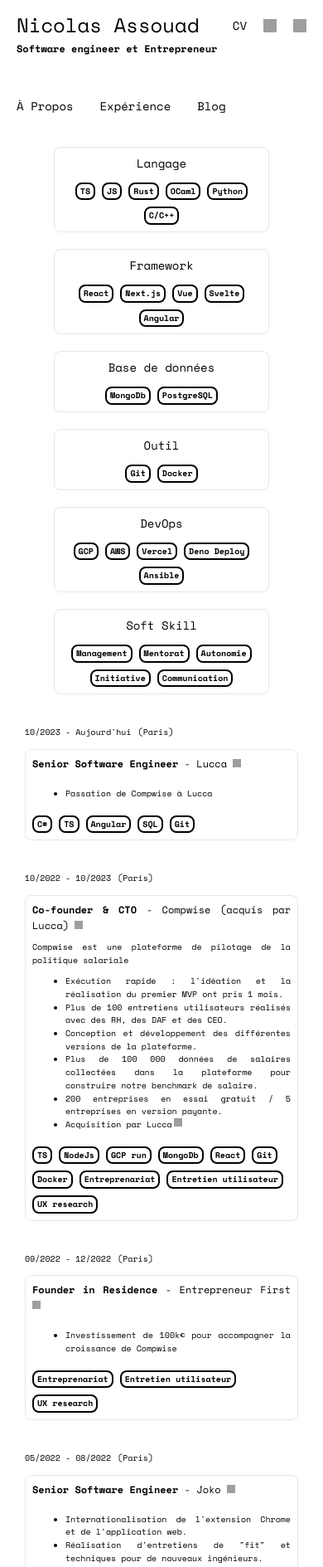
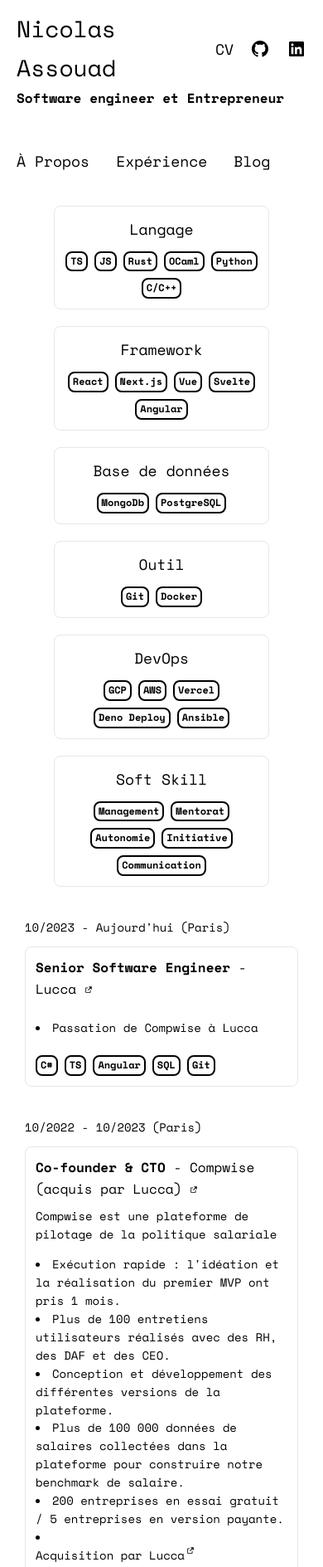
Before and after one commit to fondation451/nicolasassouad.com, a website: page web/fr/experience/index.html in a window 390 px wide. Shown: the top 1889 px of the page at 83% size. Drawn offline with nearby package versions, Linux system fonts and the light colour scheme; grey boxes are pictures that could not be loaded.

Commit message:
Improve readability

```diff
--- a/src/website/buildLink.ts
+++ b/src/website/buildLink.ts
@@ -1,8 +1,8 @@
 import { Language } from "./wordings";
 
 // To test locally
-//const GITHUB_PAGES_URL = "";
-const GITHUB_PAGES_URL = "https://fondation451.github.io/nicolasassouad";
+const GITHUB_PAGES_URL = "";
+//const GITHUB_PAGES_URL = "https://fondation451.github.io/nicolasassouad";
 
 export const buildLink = (path: string, language: Language): string => {
   switch (language) {
--- a/src/website/components/buildBlogPostComponent.ts
+++ b/src/website/components/buildBlogPostComponent.ts
@@ -27,7 +27,7 @@ export const buildBlogPostComponent = ({
           .join("\n")}
       </div>
     </div>
-    <div class="component-text-s" style="display: flex; flex-direction: column; text-align: justify;">
+    <div class="component-text-s" style="display: flex; flex-direction: column;">
       ${post}
     </div>
   `;
--- a/web/blog/index.html
+++ b/web/blog/index.html
@@ -6,7 +6,7 @@
     <meta name="author" content="Nicolas Assouad" />
     <meta name="description" content="Personal Nicolas Assouad website" />
     <meta name="viewport" content="width=device-width, initial-scale=1" />
-    <link rel="icon" type="image/x-icon" href="https://fondation451.github.io/nicolasassouad/public/favicon.ico" />
+    <link rel="icon" type="image/x-icon" href="/public/favicon.ico" />
     <link rel="preconnect" href="https://fonts.googleapis.com" />
     <link rel="preconnect" href="https://fonts.gstatic.com" crossorigin />
     <link
@@ -35,6 +35,13 @@
         font-family: inherit;
       }
 
+      @media screen and (max-width: 480px) {
+        ul {
+          list-style-position: inside;
+          padding-left: 0px;
+        }
+      }
+
       .component-card {
         width: 100%;
         border: 1px solid #e5e7eb;
@@ -50,7 +57,7 @@
           border: 1px solid #e5e7eb;
           border-radius: 8px;
           background-color: #ffffff;
-          padding: 8px;
+          padding: 12px;
           box-sizing: border-box;
         }
       }
@@ -83,21 +90,12 @@
         height: 24px;
       }
 
-      @media screen and (max-width: 480px) {
-        .component-icon-m {
-          font-size: 16px;
-          width: 16px;
-          height: 16px;
-        }
-      }
-
       .component-main-container {
         display: flex;
         gap: 20px;
         flex-direction: column;
         flex: 100;
         min-width: 540px;
-        text-align: justify;
         padding: 20px;
       }
 
@@ -108,7 +106,6 @@
           flex-direction: column;
           flex: 100;
           min-width: 300px;
-          text-align: justify;
           padding: 10px;
         }
       }
@@ -157,7 +154,7 @@
           align-content: center;
           justify-content: "center";
           width: "fit-content";
-          font-size: 10px;
+          font-size: 12px;
           font-weight: 700;
         }
       }
@@ -169,7 +166,7 @@
 
       @media screen and (max-width: 480px) {
         .component-text-s {
-          font-size: 10px;
+          font-size: 14px;
           line-height: 157%;
         }
       }
@@ -181,8 +178,8 @@
 
       @media screen and (max-width: 480px) {
         .component-text-m {
-          font-size: 12px;
-          line-height: 157%;
+          font-size: 16px;
+          line-height: 162%;
         }
       }
 
@@ -193,8 +190,8 @@
 
       @media screen and (max-width: 480px) {
         .component-text-l {
-          font-size: 14px;
-          line-height: 157%;
+          font-size: 18px;
+          line-height: 167%;
         }
       }
 
@@ -205,8 +202,8 @@
 
       @media screen and (max-width: 480px) {
         .component-text-xl {
-          font-size: 20px;
-          line-height: 157%;
+          font-size: 22px;
+          line-height: 167%;
         }
       }
 
@@ -217,8 +214,8 @@
 
       @media screen and (max-width: 480px) {
         .component-text-xxl {
-          font-size: 24px;
-          line-height: 157%;
+          font-size: 28px;
+          line-height: 167%;
         }
       }
     </style>
@@ -242,7 +239,7 @@
             <div class="component-text-xxl">Nicolas Assouad</div>
             <address style="display: flex; gap: 20px">
               <a
-                href="https://fondation451.github.io/nicolasassouad/public/cvEn.pdf"
+                href="/public/cvEn.pdf"
                 target="_blank"
                 style="display: flex; align-items: center"
                 class="component-text-l"
@@ -250,14 +247,14 @@
                 CV
               </a>
               <a href="https://github.com/fondation451" target="_blank" style="display: flex; align-items: center">
-                <img src="https://fondation451.github.io/nicolasassouad/public/github.svg" alt="Github" class="component-icon-m" />
+                <img src="/public/github.svg" alt="Github" class="component-icon-m" />
               </a>
               <a
                 href="https://www.linkedin.com/in/nicolas-assouad-02548412a/"
                 target="_blank"
                 style="display: flex; align-items: center"
               >
-                <img src="https://fondation451.github.io/nicolasassouad/public/linkedin.svg" alt="LinkedIn" class="component-icon-m" />
+                <img src="/public/linkedin.svg" alt="LinkedIn" class="component-icon-m" />
               </a>
             </address>
           </div>
@@ -284,14 +281,14 @@
               padding-bottom: 16px;
             "
           >
-            <a href="https://fondation451.github.io/nicolasassouad/" style="width: fit-content; cursor: pointer">About</a
-            ><a href="https://fondation451.github.io/nicolasassouad/experience" style="width: fit-content; cursor: pointer">Experience</a
-            ><a href="https://fondation451.github.io/nicolasassouad/blog" style="width: fit-content; cursor: pointer">Blog</a>
+            <a href="/" style="width: fit-content; cursor: pointer">About</a
+            ><a href="/experience" style="width: fit-content; cursor: pointer">Experience</a
+            ><a href="/blog" style="width: fit-content; cursor: pointer">Blog</a>
           </nav>
           <!-- <<<< SiteMap -->
           <div class="component-main-container">
   <a
-      href=https://fondation451.github.io/nicolasassouad/blog/rebase-onto
+      href=/blog/rebase-onto
       style="display: flex; gap: 12px; flex-direction: column;"
     >
       <div style="display: flex; flex-direction: column;">
@@ -309,8 +306,8 @@
       <!-- >>>> Footer -->
       <div style="display: flex; flex-direction: column">
         <div style="display: flex; justify-content: flex-end; align-items: center; width: 100%; gap: 16px">
-          <a href="https://fondation451.github.io/nicolasassouad/blog">EN</a>
-          <a href="https://fondation451.github.io/nicolasassouad/fr/blog">FR</a>
+          <a href="/blog">EN</a>
+          <a href="/fr/blog">FR</a>
         </div>
       </div>
       <!-- <<<< Footer -->
--- a/web/fr/experience/index.html
+++ b/web/fr/experience/index.html
@@ -6,7 +6,7 @@
     <meta name="author" content="Nicolas Assouad" />
     <meta name="description" content="Personal Nicolas Assouad website" />
     <meta name="viewport" content="width=device-width, initial-scale=1" />
-    <link rel="icon" type="image/x-icon" href="https://fondation451.github.io/nicolasassouad/public/favicon.ico" />
+    <link rel="icon" type="image/x-icon" href="/public/favicon.ico" />
     <link rel="preconnect" href="https://fonts.googleapis.com" />
     <link rel="preconnect" href="https://fonts.gstatic.com" crossorigin />
     <link
@@ -35,6 +35,13 @@
         font-family: inherit;
       }
 
+      @media screen and (max-width: 480px) {
+        ul {
+          list-style-position: inside;
+          padding-left: 0px;
+        }
+      }
+
       .component-card {
         width: 100%;
         border: 1px solid #e5e7eb;
@@ -50,7 +57,7 @@
           border: 1px solid #e5e7eb;
           border-radius: 8px;
           background-color: #ffffff;
-          padding: 8px;
+          padding: 12px;
           box-sizing: border-box;
         }
       }
@@ -83,21 +90,12 @@
         height: 24px;
       }
 
-      @media screen and (max-width: 480px) {
-        .component-icon-m {
-          font-size: 16px;
-          width: 16px;
-          height: 16px;
-        }
-      }
-
       .component-main-container {
         display: flex;
         gap: 20px;
         flex-direction: column;
         flex: 100;
         min-width: 540px;
-        text-align: justify;
         padding: 20px;
       }
 
@@ -108,7 +106,6 @@
           flex-direction: column;
           flex: 100;
           min-width: 300px;
-          text-align: justify;
           padding: 10px;
         }
       }
@@ -157,7 +154,7 @@
           align-content: center;
           justify-content: "center";
           width: "fit-content";
-          font-size: 10px;
+          font-size: 12px;
           font-weight: 700;
         }
       }
@@ -169,7 +166,7 @@
 
       @media screen and (max-width: 480px) {
         .component-text-s {
-          font-size: 10px;
+          font-size: 14px;
           line-height: 157%;
         }
       }
@@ -181,8 +178,8 @@
 
       @media screen and (max-width: 480px) {
         .component-text-m {
-          font-size: 12px;
-          line-height: 157%;
+          font-size: 16px;
+          line-height: 162%;
         }
       }
 
@@ -193,8 +190,8 @@
 
       @media screen and (max-width: 480px) {
         .component-text-l {
-          font-size: 14px;
-          line-height: 157%;
+          font-size: 18px;
+          line-height: 167%;
         }
       }
 
@@ -205,8 +202,8 @@
 
       @media screen and (max-width: 480px) {
         .component-text-xl {
-          font-size: 20px;
-          line-height: 157%;
+          font-size: 22px;
+          line-height: 167%;
         }
       }
 
@@ -217,8 +214,8 @@
 
       @media screen and (max-width: 480px) {
         .component-text-xxl {
-          font-size: 24px;
-          line-height: 157%;
+          font-size: 28px;
+          line-height: 167%;
         }
       }
     </style>
@@ -242,7 +239,7 @@
             <div class="component-text-xxl">Nicolas Assouad</div>
             <address style="display: flex; gap: 20px">
               <a
-                href="https://fondation451.github.io/nicolasassouad/public/cvFr.pdf"
+                href="/public/cvFr.pdf"
                 target="_blank"
                 style="display: flex; align-items: center"
                 class="component-text-l"
@@ -250,14 +247,14 @@
                 CV
               </a>
               <a href="https://github.com/fondation451" target="_blank" style="display: flex; align-items: center">
-                <img src="https://fondation451.github.io/nicolasassouad/public/github.svg" alt="Github" class="component-icon-m" />
+                <img src="/public/github.svg" alt="Github" class="component-icon-m" />
               </a>
               <a
                 href="https://www.linkedin.com/in/nicolas-assouad-02548412a/"
                 target="_blank"
                 style="display: flex; align-items: center"
               >
-                <img src="https://fondation451.github.io/nicolasassouad/public/linkedin.svg" alt="LinkedIn" class="component-icon-m" />
+                <img src="/public/linkedin.svg" alt="LinkedIn" class="component-icon-m" />
               </a>
             </address>
           </div>
@@ -284,9 +281,9 @@
               padding-bottom: 16px;
             "
           >
-            <a href="https://fondation451.github.io/nicolasassouad/fr/" style="width: fit-content; cursor: pointer">À Propos</a
-            ><a href="https://fondation451.github.io/nicolasassouad/fr/experience" style="width: fit-content; cursor: pointer">Expérience</a
-            ><a href="https://fondation451.github.io/nicolasassouad/fr/blog" style="width: fit-content; cursor: pointer">Blog</a>
+            <a href="/fr/" style="width: fit-content; cursor: pointer">À Propos</a
+            ><a href="/fr/experience" style="width: fit-content; cursor: pointer">Expérience</a
+            ><a href="/fr/blog" style="width: fit-content; cursor: pointer">Blog</a>
           </nav>
           <!-- <<<< SiteMap -->
           <div class="component-main-container">
@@ -368,7 +365,7 @@
           <div style="display: flex; flex-direction: column; gap: 8px;">
             <a class="component-text-m" href=https://www.lucca.fr/ target="_blank">
               <span style="font-weight: 700">Senior Software Engineer</span> - Lucca
-              <img src="https://fondation451.github.io/nicolasassouad/public/external-link.svg" alt="Link" class="component-icon-s" />
+              <img src="/public/external-link.svg" alt="Link" class="component-icon-s" />
             </a>
           <div class="component-text-s" style="display: flex; flex-direction: column;">
             <div></div>
@@ -401,7 +398,7 @@
           <div style="display: flex; flex-direction: column; gap: 8px;">
             <a class="component-text-m" href=https://www.lucca.fr/blog/lucca-acquisition-startup-compwise/ target="_blank">
               <span style="font-weight: 700">Co-founder & CTO</span> - Compwise (acquis par Lucca)
-              <img src="https://fondation451.github.io/nicolasassouad/public/external-link.svg" alt="Link" class="component-icon-s" />
+              <img src="/public/external-link.svg" alt="Link" class="component-icon-s" />
             </a>
           <div class="component-text-s" style="display: flex; flex-direction: column;">
             <div>Compwise est une plateforme de pilotage de la politique salariale</div>
@@ -436,7 +433,7 @@
 
                             <a href=https://www.lucca.fr/blog/lucca-acquisition-startup-compwise/ target="_blank" style="display: flex; gap: 2px;">
                               Acquisition par Lucca
-                              <img src="https://fondation451.github.io/nicolasassouad/public/external-link.svg" alt="Link" class="component-icon-s" />
+                              <img src="/public/external-link.svg" alt="Link" class="component-icon-s" />
                             </a>
 
                   </li>
@@ -469,7 +466,7 @@
           <div style="display: flex; flex-direction: column; gap: 8px;">
             <a class="component-text-m" href=https://www.joinef.com/ target="_blank">
               <span style="font-weight: 700">Founder in Residence</span> - Entrepreneur First
-              <img src="https://fondation451.github.io/nicolasassouad/public/external-link.svg" alt="Link" class="component-icon-s" />
+              <img src="/public/external-link.svg" alt="Link" class="component-icon-s" />
             </a>
           <div class="component-text-s" style="display: flex; flex-direction: column;">
             <div></div>
@@ -500,7 +497,7 @@
           <div style="display: flex; flex-direction: column; gap: 8px;">
             <a class="component-text-m" href=https://www.joko.com target="_blank">
               <span style="font-weight: 700">Senior Software Engineer</span> - Joko
-              <img src="https://fondation451.github.io/nicolasassouad/public/external-link.svg" alt="Link" class="component-icon-s" />
+              <img src="/public/external-link.svg" alt="Link" class="component-icon-s" />
             </a>
           <div class="component-text-s" style="display: flex; flex-direction: column;">
             <div></div>
@@ -540,7 +537,7 @@
           <div style="display: flex; flex-direction: column; gap: 8px;">
             <a class="component-text-m" href=https://www.mindmesh.com/ target="_blank">
               <span style="font-weight: 700">Senior Software Engineer</span> - Mindmesh (YC S21)
-              <img src="https://fondation451.github.io/nicolasassouad/public/external-link.svg" alt="Link" class="component-icon-s" />
+              <img src="/public/external-link.svg" alt="Link" class="component-icon-s" />
             </a>
           <div class="component-text-s" style="display: flex; flex-direction: column;">
             <div>Mindmesh est une startup early-stage internationale basée entre Boston et Paris, qui développe une application de productivité pour les product managers.</div>
@@ -601,7 +598,7 @@
           <div style="display: flex; flex-direction: column; gap: 8px;">
             <a class="component-text-m" href=https://eig.etalab.gouv.fr/defis/label/ target="_blank">
               <span style="font-weight: 700">Software Engineer - Entrepreneur d’intérêt général</span> - Cour de Cassation
-              <img src="https://fondation451.github.io/nicolasassouad/public/external-link.svg" alt="Link" class="component-icon-s" />
+              <img src="/public/external-link.svg" alt="Link" class="component-icon-s" />
             </a>
           <div class="component-text-s" style="display: flex; flex-direction: column;">
             <div>Au sein du programme "Entrepreneur d’intérêt général", j'ai travaillé sur l'ouverture des données de justice à la Cour de cassation</div>
@@ -616,7 +613,7 @@
 
                             <a href=https://github.com/Cour-de-cassation/label target="_blank" style="display: flex; gap: 2px;">
                               Au sein d'une équipe pluridisciplinaire de 4 personnes, j'ai dirigé la conception, le développement et la mise en production d'une application open source, LABEL, permettant d'annoter et d'anonymiser des décisions de justice
-                              <img src="https://fondation451.github.io/nicolasassouad/public/external-link.svg" alt="Link" class="component-icon-s" />
+                              <img src="/public/external-link.svg" alt="Link" class="component-icon-s" />
                             </a>
 
                   </li>
@@ -672,7 +669,7 @@
           <div style="display: flex; flex-direction: column; gap: 8px;">
             <a class="component-text-m" href=https://360learning.com/ target="_blank">
               <span style="font-weight: 700">Software Engineer</span> - 360Learning
-              <img src="https://fondation451.github.io/nicolasassouad/public/external-link.svg" alt="Link" class="component-icon-s" />
+              <img src="/public/external-link.svg" alt="Link" class="component-icon-s" />
             </a>
           <div class="component-text-s" style="display: flex; flex-direction: column;">
             <div></div>
@@ -717,7 +714,7 @@
           <div style="display: flex; flex-direction: column; gap: 8px;">
             <a class="component-text-m" href=https://www.lip6.fr/ target="_blank">
               <span style="font-weight: 700">Stagiaire de Recherche</span> - LIP6, UPMC
-              <img src="https://fondation451.github.io/nicolasassouad/public/external-link.svg" alt="Link" class="component-icon-s" />
+              <img src="/public/external-link.svg" alt="Link" class="component-icon-s" />
             </a>
           <div class="component-text-s" style="display: flex; flex-direction: column;">
             <div></div>
@@ -732,7 +729,7 @@
 
                             <a href=https://github.com/fondation451/ocaml_region target="_blank" style="display: flex; gap: 2px;">
                               Implémentation d'un prototype fonctionnel sur un sous-ensemble du langage OCaml
-                              <img src="https://fondation451.github.io/nicolasassouad/public/external-link.svg" alt="Link" class="component-icon-s" />
+                              <img src="/public/external-link.svg" alt="Link" class="component-icon-s" />
                             </a>
 
                   </li>
@@ -760,7 +757,7 @@
           <div style="display: flex; flex-direction: column; gap: 8px;">
             <a class="component-text-m" href=https://ocamllabs.io/ target="_blank">
               <span style="font-weight: 700">Stagiaire de Recherche</span> - OCaml Labs, Cambrigde University
-              <img src="https://fondation451.github.io/nicolasassouad/public/external-link.svg" alt="Link" class="component-icon-s" />
+              <img src="/public/external-link.svg" alt="Link" class="component-icon-s" />
             </a>
           <div class="component-text-s" style="display: flex; flex-direction: column;">
             <div></div>
@@ -770,7 +767,7 @@
 
                             <a href=https://github.com/ocaml-multicore/lockfree target="_blank" style="display: flex; gap: 2px;">
                               Conception et développement d'une bibliothèque open source de structures de données lock-free en OCaml. Une structure de données lock-free est une structure pouvant être utilisée de manière sécurisée sans verrou ou "mutex" dans un environnement parallèle
-                              <img src="https://fondation451.github.io/nicolasassouad/public/external-link.svg" alt="Link" class="component-icon-s" />
+                              <img src="/public/external-link.svg" alt="Link" class="component-icon-s" />
                             </a>
 
                   </li>
@@ -797,7 +794,7 @@
           <div style="display: flex; flex-direction: column; gap: 8px;">
             <a class="component-text-m" href=https://steep.inria.fr/ target="_blank">
               <span style="font-weight: 700">Stagiaire de Recherche</span> - STEEP, INRIA
-              <img src="https://fondation451.github.io/nicolasassouad/public/external-link.svg" alt="Link" class="component-icon-s" />
+              <img src="/public/external-link.svg" alt="Link" class="component-icon-s" />
             </a>
           <div class="component-text-s" style="display: flex; flex-direction: column;">
             <div></div>
@@ -807,7 +804,7 @@
 
                             <a href=http://redem.inria.fr/ target="_blank" style="display: flex; gap: 2px;">
                               Développement d'une application web implémentant des algorithmes de projection de la consommation de gaz à effet de serre, contraints par différents scénarios issus de la COP21.
-                              <img src="https://fondation451.github.io/nicolasassouad/public/external-link.svg" alt="Link" class="component-icon-s" />
+                              <img src="/public/external-link.svg" alt="Link" class="component-icon-s" />
                             </a>
 
                   </li>
@@ -832,8 +829,8 @@
       <!-- >>>> Footer -->
       <div style="display: flex; flex-direction: column">
         <div style="display: flex; justify-content: flex-end; align-items: center; width: 100%; gap: 16px">
-          <a href="https://fondation451.github.io/nicolasassouad/experience">EN</a>
-          <a href="https://fondation451.github.io/nicolasassouad/fr/experience">FR</a>
+          <a href="/experience">EN</a>
+          <a href="/fr/experience">FR</a>
         </div>
       </div>
       <!-- <<<< Footer -->
```
Also changed, not shown: src/website/template.html (+18 -21 lines), web/blog/rebase-onto/index.html (+28 -31 lines), web/experience/index.html (+42 -45 lines), web/fr/blog/index.html (+28 -31 lines), web/fr/blog/rebase-onto/index.html (+28 -31 lines), web/fr/index.html (+27 -30 lines), web/index.html (+27 -30 lines), 4 other files.
